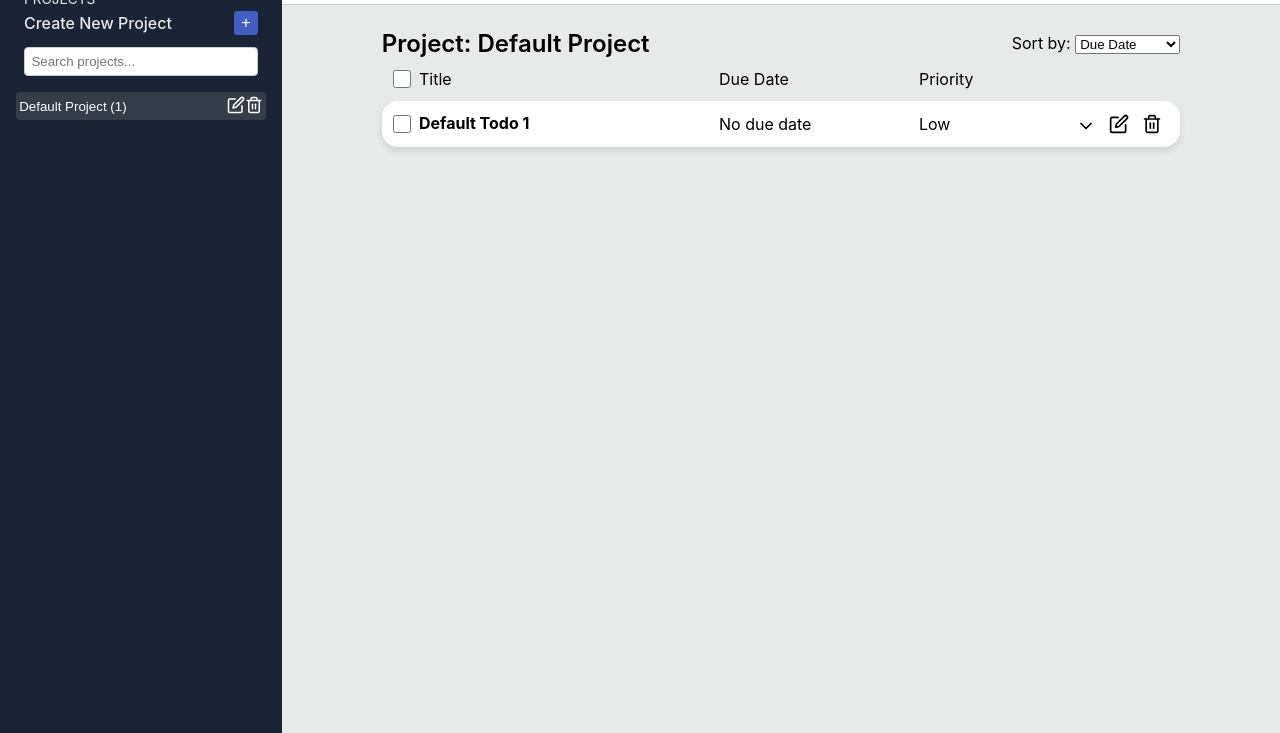
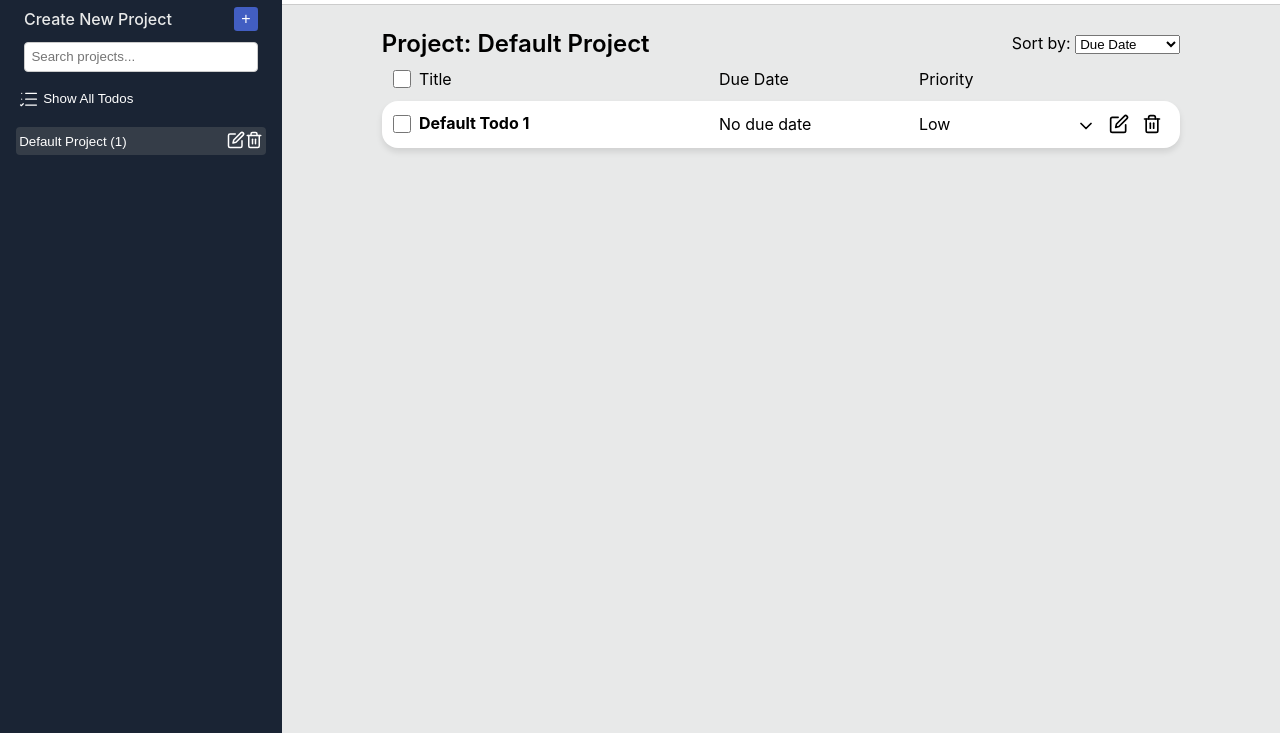
Before and after one commit to ntshabalala-dev/Taskflow, a website built with webpack: page src/index.html in a window 1280 px wide. Shown: the part 131-864 px from the top of the page. Built offline with nearby package versions, Linux system fonts and the light colour scheme.

Commit message:
Add folder and list SVG icons, and implement "Show All Todos" button in the main layout

```diff
--- a/src/index.html
+++ b/src/index.html
@@ -47,6 +47,12 @@
                     </div>
                     <input type="text" id="project-search-input" placeholder="Search projects...">
                 </div>
+            </div>
+            <div id="Projects__show-all" class="active">
+                <button>
+                        <img src="./Assets/icons/list.svg" alt="">
+                        <span>Show All Todos<span id="Projects__item-count"></span></span>
+                </button>
             </div>
             <div id="projects__list" class="active"></div>
         </div>
--- a/src/main.css
+++ b/src/main.css
@@ -43,7 +43,7 @@ header {
 .projects.active {
     display: flex;
     flex-direction: column;
-    gap: 1rem;
+    gap: .7rem;
     padding-inline: 1rem;
     background-color: #1a2434;
     color: #e8e9e9;
@@ -68,8 +68,7 @@ header {
 #projects__list {
     display: flex;
     flex-direction: column;
-    gap: 0.5rem;
-    /* Desktop */
+    gap: 0.3rem;
     width: 250px;
 }
 
@@ -83,6 +82,18 @@ header {
     display: flex;
     justify-content: space-between;
     align-items: center;
+}
+
+.project:hover,
+#Projects__show-all:hover {
+    background-color: #425ec2;
+    box-shadow: 0 1px 3px rgba(0, 0, 0, 0.1);
+    /* border: #ccc solid 1px; */
+    outline: 0px solid #ccc;
+}
+
+#Projects__show-all.active button,
+.project {
     color: #fff;
     padding: 0.2rem;
     border-radius: 4px;
@@ -96,11 +107,8 @@ header {
 .todo span button {
     background-color: transparent;
     border: none;
-    /* padding-top: 1px; */
-    /* align-items: end; */
+    margin-top: .7px;
 }
-
-
 
 .project span {
     display: flex;
@@ -641,8 +649,30 @@ dialog::backdrop {
 }
 
 #projects__search.active,
-#projects__nav-logo span.active {
+#projects__nav-logo span.active,
+#Projects__show-all.active {
     display: block;
+}
+
+#Projects__show-all.active button {
+    /* padding: .5rem 1rem; */
+    display: flex;
+    justify-content: center;
+    gap: 5px;
+}
+
+#Projects__show-all.active button img {
+    width: 19px;
+    height: 19px;
+}
+
+#Projects__show-all.active button span {
+    line-height: 1.4;
+}
+
+#Projects__show-all.active {
+    border-radius: 4px;
+    padding-block: 4px;
 }
 
 #projects__list.active {
```
Also changed, not shown: src/Assets/icons/folder.svg (added), src/Assets/icons/list.svg (added).
